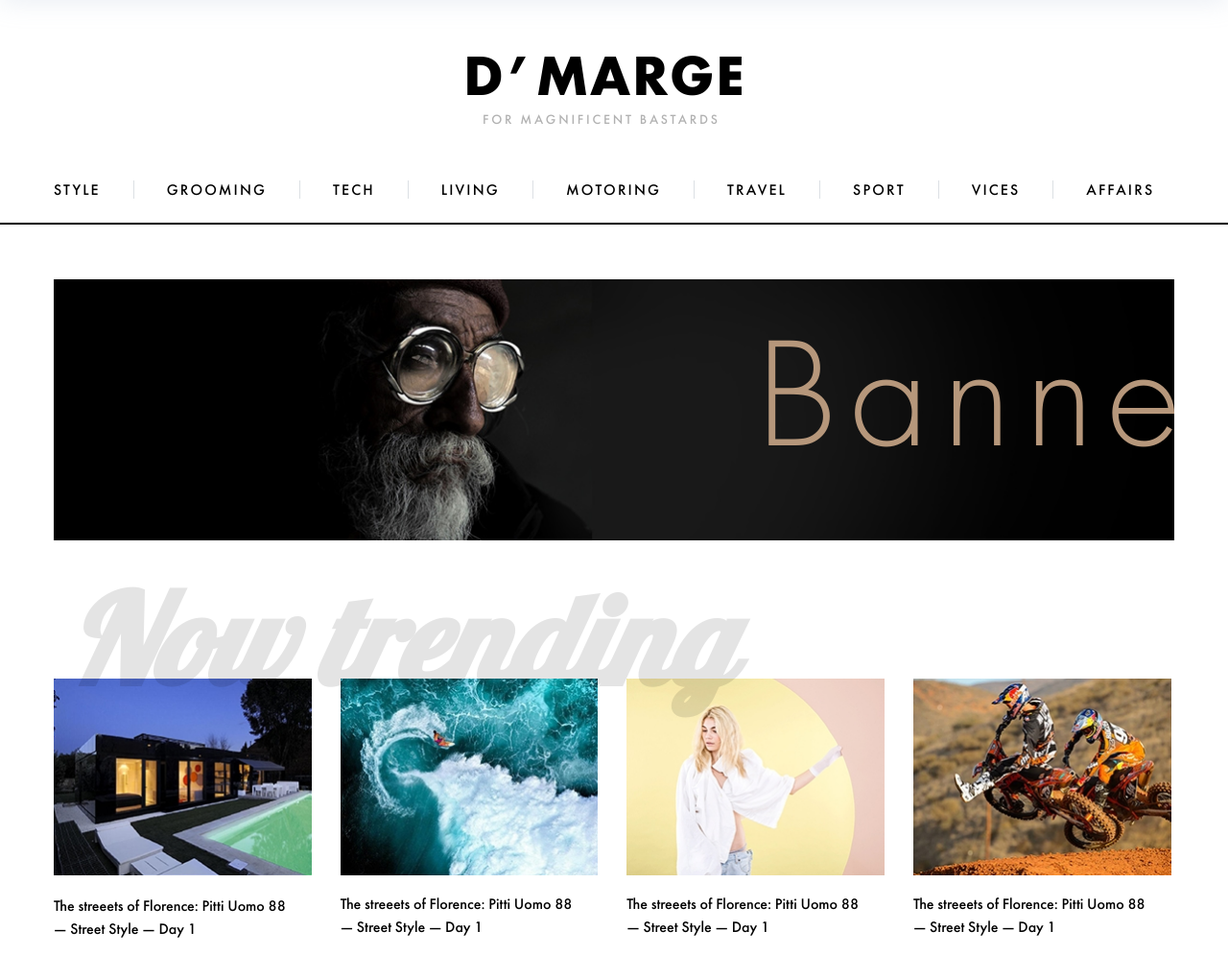
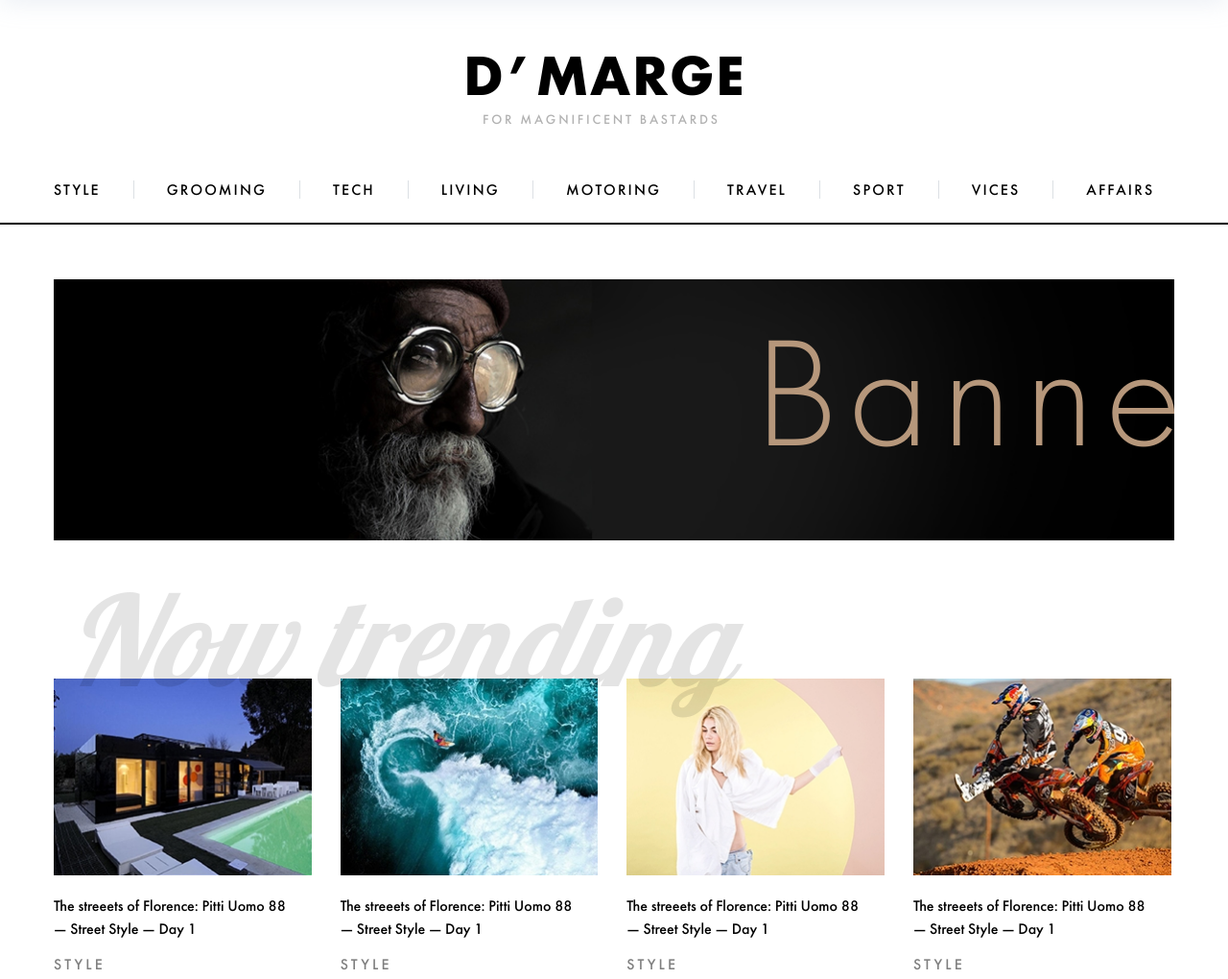
Before and after one commit to Dudinszky/Marge, a website: page index.html in a window 1280 px wide. Shown: the part 64-1084 px from the top of the page at 96% size. Before the commit the page ends 1044 px from the top, so only its background shows below. Drawn offline with Linux system fonts and the light colour scheme.

Commit message:
Many Bugs

```diff
--- a/index.html
+++ b/index.html
@@ -32,7 +32,6 @@
        </div>
 </div>
 
-
 <div class="container-fluid">
     <div class="header col-1-1">
         <h1 class="header__main-txt">D’marge</h1>
@@ -54,7 +53,6 @@
     </div>
 </div>
 
-
 <div class="grid background__main-one">
     <div class="background__main-img--one col-1-1">
       <h1 class="background__main-txt--one">Banner</h1>
@@ -68,35 +66,41 @@
         <h1 class="box__header-txt">Now trending</h1>
 
         <div class="box__wrapper col-1-4">
-            <div class="box__wrap-img--one">
+            <div class="box__wrap-img">
                 <img src="public/img/layer-box-1.jpg"/>
             </div>
             <h1 class="box__wrap-img--txt">The streeets of Florence: Pitti Uomo 88<br> — Street Style — Day 1</h1>
+            <p class="box__wrap-img--txt2">Style</p>
          </div>
 
      <div class="box__wrapper col-1-4">
-        <div class="box__wrap-img--two">
+        <div class="box__wrap-img">
             <img src="public/img/layer-box-2.jpg"/>
         </div>
          <h1 class="box__wrap-img--txt">The streeets of Florence: Pitti Uomo 88<br> — Street Style — Day 1</h1>
+         <p class="box__wrap-img--txt2">Style</p>
      </div>
 
       <div class="box__wrapper col-1-4">
-        <div class="box__wrap-img--three">
+        <div class="box__wrap-img">
             <img src="public/img/layer-box-3.jpg"/>
         </div>
           <h1 class="box__wrap-img--txt">The streeets of Florence: Pitti Uomo 88<br> — Street Style — Day 1</h1>
+          <p class="box__wrap-img--txt2">Style</p>
       </div>
 
       <div class="box__wrapper none-margin col-1-4">
-        <div class="box__wrap-img--four">
+        <div class="box__wrap-img">
             <img src="public/img/layer-box-4.jpg"/>
         </div>
           <h1 class="box__wrap-img--txt">The streeets of Florence: Pitti Uomo 88<br> — Street Style — Day 1</h1>
+          <p class="box__wrap-img--txt2">Style</p>
       </div>
 
     </div>
+</div>
 
-</div>
+
+
 </body>
 </html>
--- a/public/scss/main.scss
+++ b/public/scss/main.scss
@@ -98,7 +98,6 @@
   }
 }
 
-
 .header {
   text-align: center;
   border-bottom: 2px solid #000000;
@@ -157,7 +156,6 @@
   }
 }
 
-
 .background__main-one {
   padding: 57px 0 0 0;
   position: relative;
@@ -182,14 +180,12 @@
   letter-spacing: 15px;
 }
 
-
 .box-wrappers {
 
   padding: 0;
   .box__wrap {
     padding-top: 144px;
     position: relative;
-
 
     .box__header-txt {
       position: absolute;
@@ -199,18 +195,21 @@
       color: #000;
       font-family: 'Lobster';
       font-size: 130px;
-      font-weight: 700;
+      font-weight: 100;
       font-style: italic;
     }
 
     .box__wrapper {
       margin-right: 30px;
       padding: 0;
+      &.none-margin {
+        margin: 0;
+      }
 
-      .box__wrap-img--one {
+      .box__wrap-img {
         height: 210px;
       }
-    }
+
       .box__wrap-img--txt {
         padding-top: 15px;
         color: #000000;
@@ -219,8 +218,17 @@
         font-weight: 400;
         line-height: 24px;
       }
-    .none-margin {
-      margin: 0;
+      .box__wrap-img--txt2 {
+        padding-top: 10px;
+        opacity: 0.5;
+        color: #000000;
+        font-family: 'FuturaMedium';
+        font-size: 16px;
+        font-weight: 400;
+        line-height: 30px;
+        text-transform: uppercase;
+        letter-spacing: 3.2px;
       }
     }
   }
+}
```
Also changed, not shown: public/css/main.css, 1 other file. Lines whose indentation alone changed are shown as unchanged.
